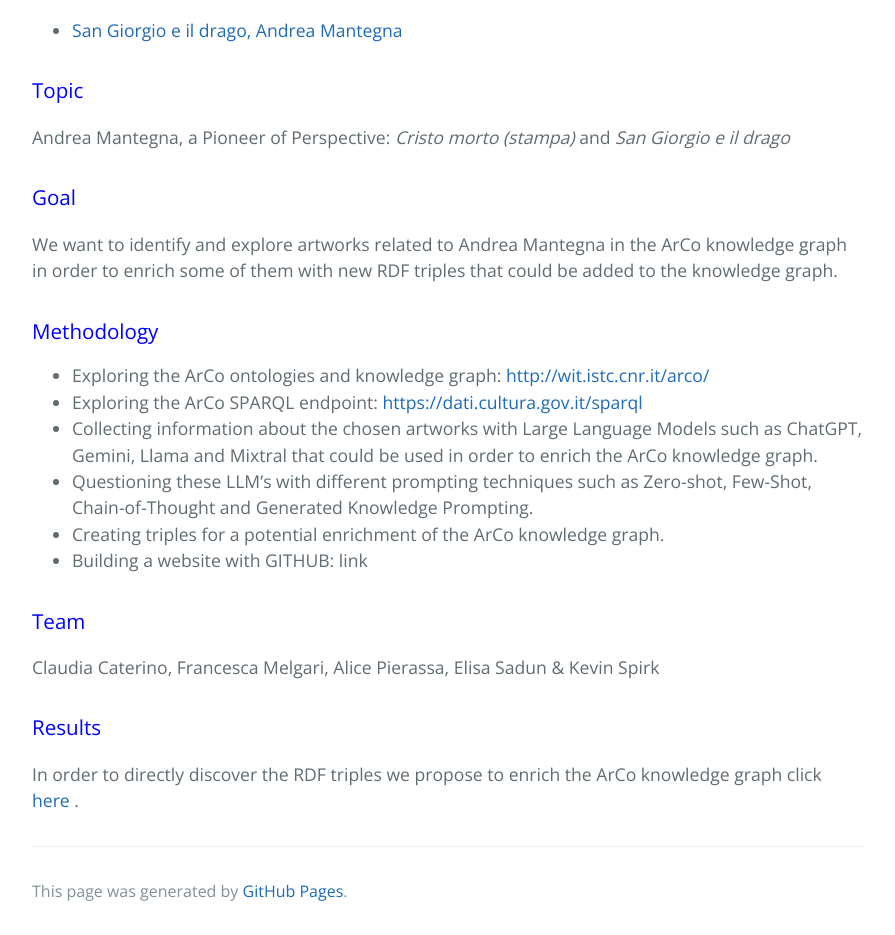
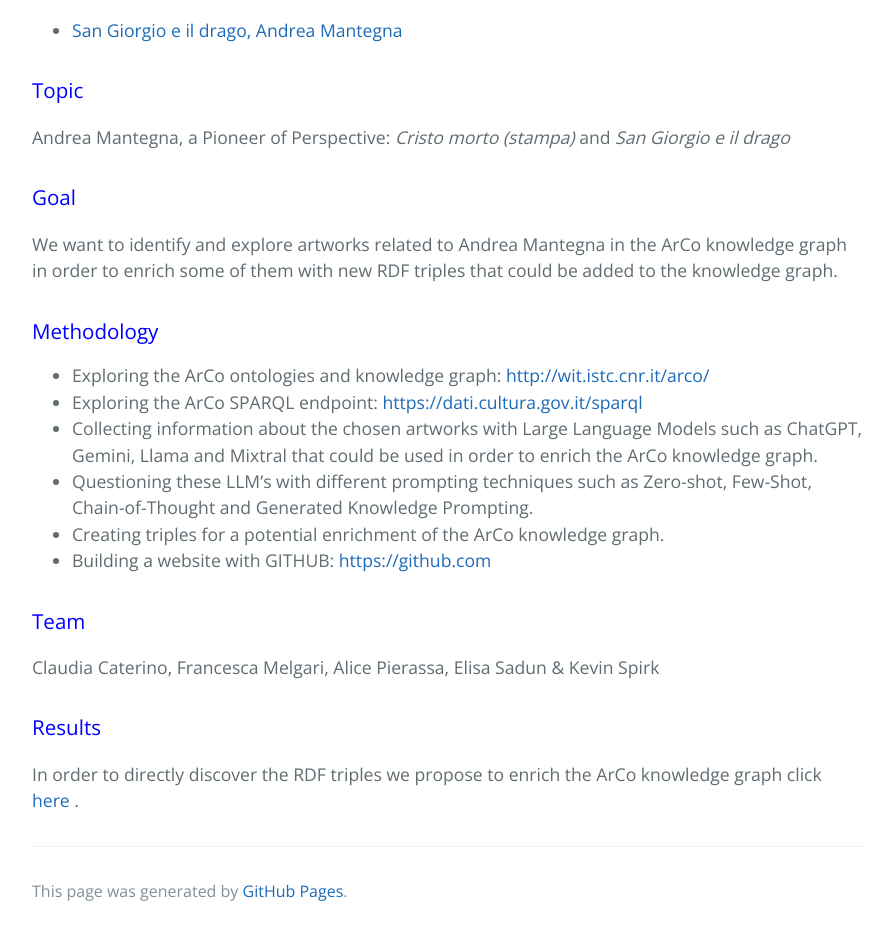
Before and after one commit to KevinITS-site/KevinITS-site.github.io, a Jekyll site: the page built from index.md, in a window 1280 px wide. Shown: the part 1062-1997 px from the top of the page, without its empty margins (192-1087 px from the left). Built offline with Jekyll 4.4.1, drawn with Linux system fonts in a browser that asks for light colours.

Commit message:
Update index.md

```diff
--- a/index.md
+++ b/index.md
@@ -32,7 +32,7 @@ We want to identify and explore artworks related to Andrea Mantegna in the ArCo
 - Collecting information about the chosen artworks with Large Language Models such as ChatGPT, Gemini, Llama and Mixtral that could be used in order to enrich the ArCo knowledge graph.
 - Questioning these LLM's with different prompting techniques such as Zero-shot, Few-Shot, Chain-of-Thought and Generated Knowledge Prompting.
 - Creating triples for a potential enrichment of the ArCo knowledge graph.
-- Building a website with GITHUB: link
+- Building a website with GITHUB: <https://github.com>
 
 
 <h3 style="color: blue;">Team</h3>
```
